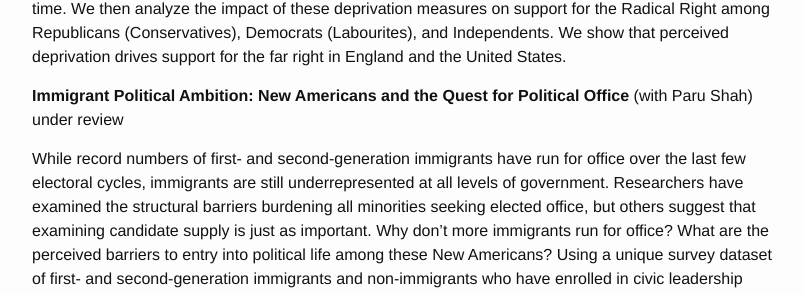
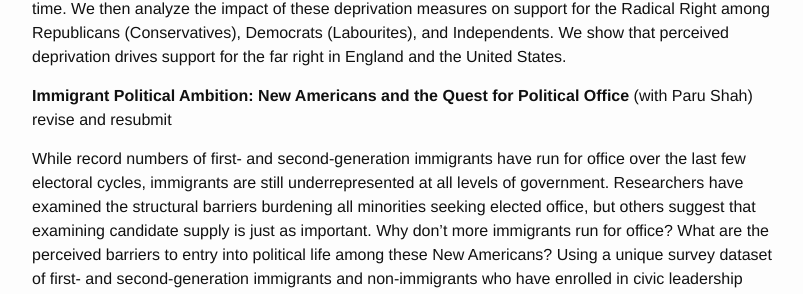
Before and after one commit to tylerreny/tylerreny.github.io, a Jekyll site: the page built from research.md, in a window 1280 px wide and 900 px high, scrolled down 1758 px. Shown: the part 173-467 px from the top of the window, without its empty margins (238-1041 px from the left). Built offline with Jekyll 4.4.1, drawn with Linux system fonts in a browser that asks for light colours.

Commit message:
edit research

```diff
--- a/research.md
+++ b/research.md
@@ -38,7 +38,7 @@ While the use and effects of anti-Black appeals in American electoral campaigns
 
 Following trends in Europe over the past decade, support for the Radical Right has recently grown more significant in the United States and the United Kingdom. While the United Kingdom has witnessed the rise of Radical Right fringe groups, the United States political spectrum has been altered by the Tea Party and the candidacy of Donald Trump. This paper asks what predicts individuals’ support for such groups and for anti-system political behavior more generally. In original representative surveys of whites in England and the United States, we use an innovative technique to measure subjective social, political, and economic status that captures individuals' perceptions of increasing or decreasing deprivation over time. We then analyze the impact of these deprivation measures on support for the Radical Right among Republicans (Conservatives), Democrats (Labourites), and Independents. We show that perceived deprivation drives support for the far right in England and the United States.
 
-**Immigrant Political Ambition:  New Americans and the Quest for Political Office** (with Paru Shah) under review
+**Immigrant Political Ambition:  New Americans and the Quest for Political Office** (with Paru Shah) revise and resubmit
 
 While record numbers of first- and second-generation immigrants have run for office over the last few electoral cycles, immigrants are still underrepresented at all levels of government. Researchers have examined the structural barriers burdening all minorities seeking elected office, but others suggest that examining candidate supply is just as important. Why don’t more immigrants run for office? What are the perceived barriers to entry into political life among these New Americans? Using a unique survey dataset of first- and second-generation immigrants and non-immigrants who have enrolled in civic leadership trainings, we examine the similarities and differences among these groups. We find that immigrants are in many ways similar to their non-immigrant counterparts in that access to structural resources help shape their political ambition. Yet immigrants, unlike their non-immigrant counterparts, enjoy a smaller return on these resources. We leverage a unique dataset of open-ended survey questions to attempt to understand why this ‘return’ on resources in lower, and find that self-perceived minority or “other” statuses decrease feelings of belonging in the polity and drive down political ambition.
 
```
